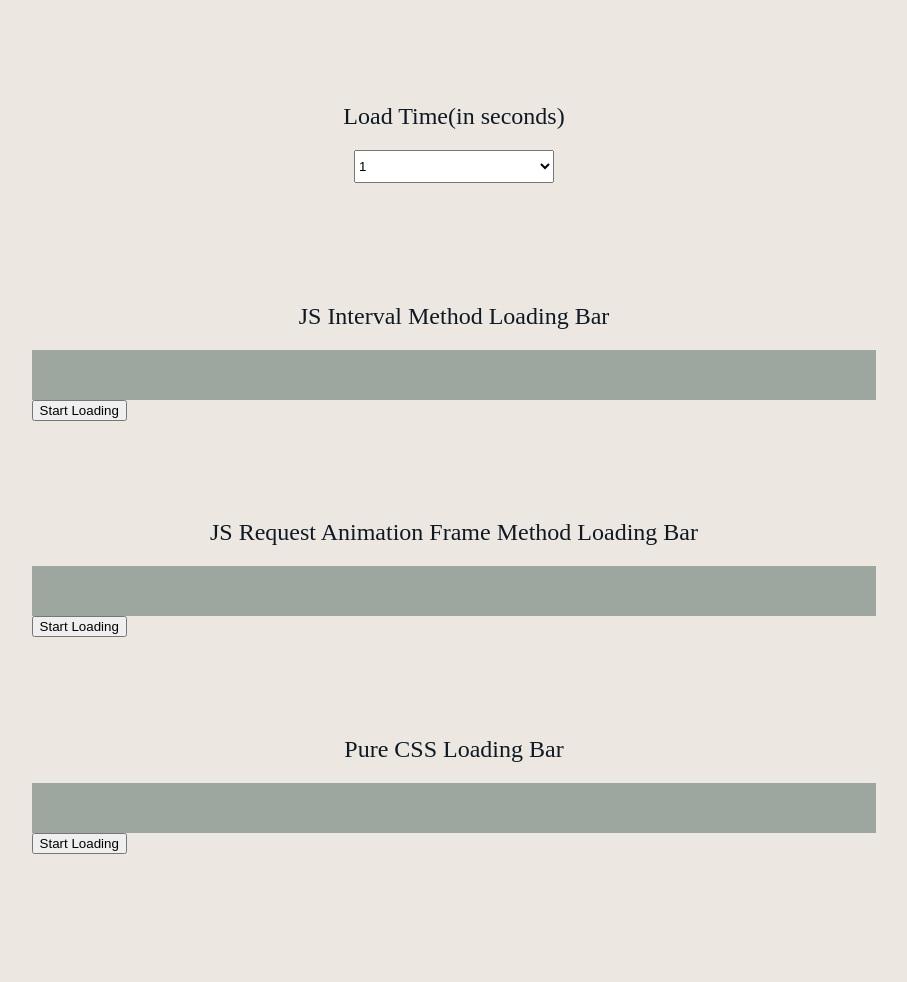
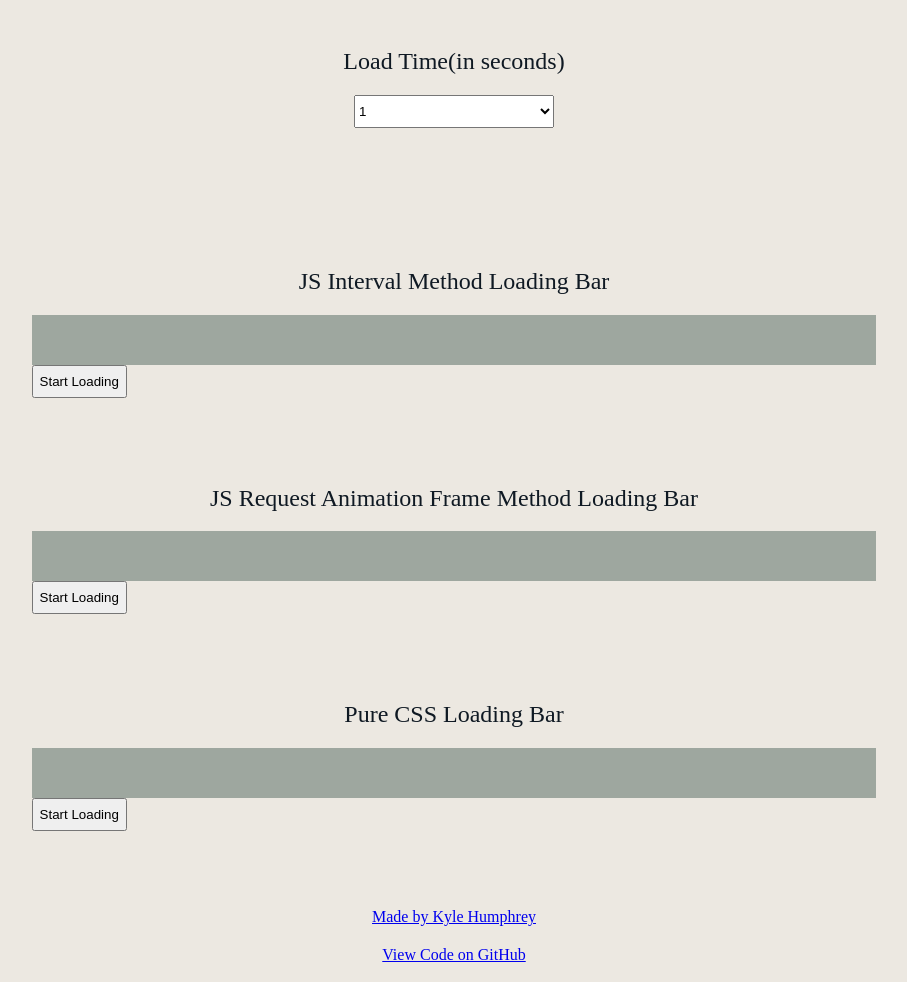
Before and after one commit to InsearchofPandas/JS-Progress-Bar, a plain HTML site: page index.html in a window 1280 px wide. Shown: the whole page, without its empty margins (186-1093 px from the left). Before the commit the page ends 854 px from the top, so only its background shows below. Drawn offline with Linux system fonts and the light colour scheme.

Commit message:
added bottom links
added bottom links

```diff
--- a/index.html
+++ b/index.html
@@ -6,7 +6,7 @@
     <title>Document</title>
   </head>
   <body>
-    <div class="section">
+    <div class="section1">
       <h2>Load Time(in seconds)</h2>
       <select name="seconds" id="sec" onchange="setTime()">
         <option value="1">1</option>
@@ -46,14 +46,31 @@
       </div>
       <button onclick="fillBar3()">Start Loading</button>
     </div>
+    <div class="section">
+      <a href="https://kylehumphrey.com" target="_blank" rel="noopener noreferrer" id="footerText">
+        Made by Kyle Humphrey
+      </a>
+      <a href="https://github.com/InsearchofPandas/JS-Progress-Bar" target="_blank" rel="noopener noreferrer" id="footerText">
+        View Code on GitHub
+      </a>
+    </div>
   </body>
 
   <style>
+    a {
+      width: 100%;
+      text-align: center;
+      margin: 10px;
+    }
     p {
       font-size: 33px;
       font-size: 33px;
       color: #0f1923;
       margin: 0px;
+    }
+
+    button {
+      height: 33px;
     }
 
     h2 {
@@ -63,11 +80,10 @@
       text-align: center;
     }
     body {
-      height: 100vh;
       background-color: #ece8e1;
       display: flex;
       flex-direction: column;
-      justify-content: center;
+      justify-content: start;
       align-items: center;
     }
 
@@ -76,6 +92,14 @@
       flex-wrap: wrap;
       justify-content: center;
       margin-top: 100px;
+      width: 100%;
+    }
+
+    .section1 {
+      display: flex;
+      flex-wrap: wrap;
+      justify-content: center;
+      margin: 20px;
       width: 100%;
     }
     #sec {
```
